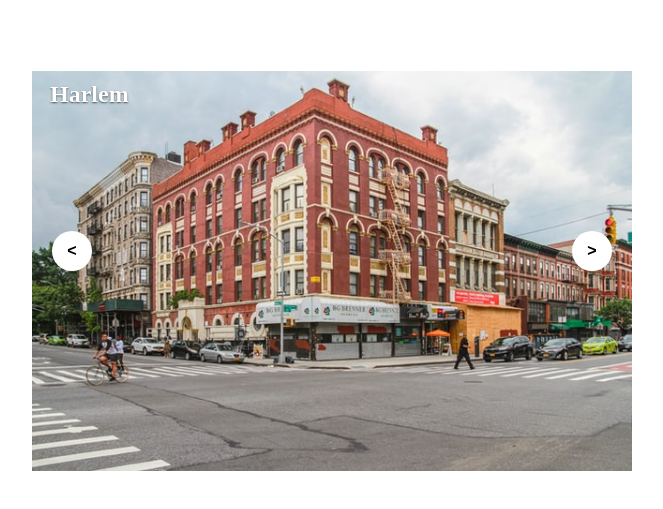
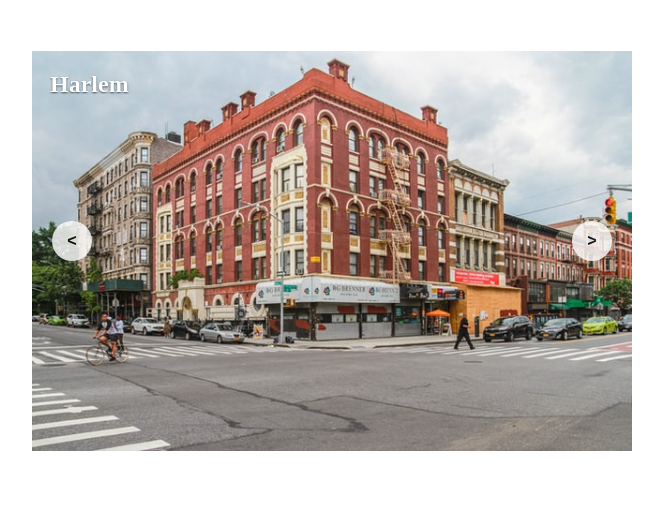
Before and after one commit to smarquina37/carousel, a plain HTML site: page index.html in a window 1280 px wide. Shown: the part 91-600 px from the top of the page, without its empty margins (308-971 px from the left). Drawn offline with Linux system fonts and the light colour scheme.

Commit message:
Updated photo

```diff
--- a/index.html
+++ b/index.html
@@ -25,9 +25,7 @@
       </div>
 
       <div class="carousel-actions">
-        <button id="carousel-button-prev" aria-label="Previous Slidex">
-          <
-        </button>
+        <button id="carousel-button-prev" aria-label="Previous Slide"><</button>
         <button id="carousel-button-next" aria-label="Next Slide">></button>
       </div>
     </div>
--- a/styles.css
+++ b/styles.css
@@ -13,7 +13,7 @@ h1 {
 .carousel {
   max-width: 600px;
   position: relative;
-  padding-top: 40px;
+  padding-top: 20px;
 }
 
 .carousel .carousel-item,
@@ -34,7 +34,7 @@ h1 {
 
 .carousel .carousel-caption {
   position: absolute;
-  top: 7%;
+  top: 5%;
   left: 3%;
   z-index: 20;
   color: white;
@@ -52,7 +52,8 @@ h1 {
 
 .carousel .carousel-actions button {
   border-radius: 50px;
-  background-color: white;
+  background: white;
+  opacity: 0.8;
   border: 0;
   font-size: 16px;
   font-weight: bold;
```
Also changed, not shown: images/losangeles.jpg, 1 other file.
